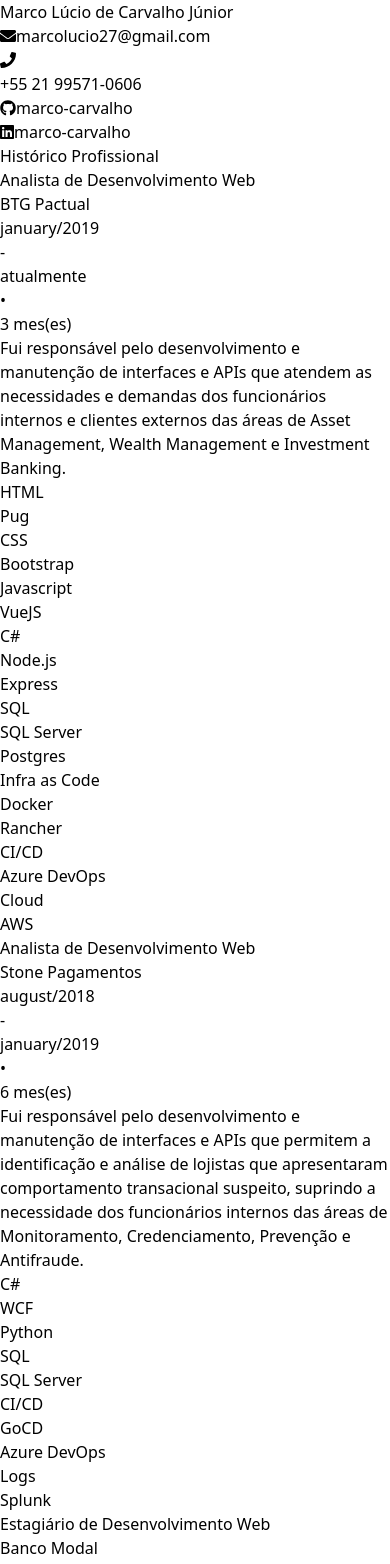
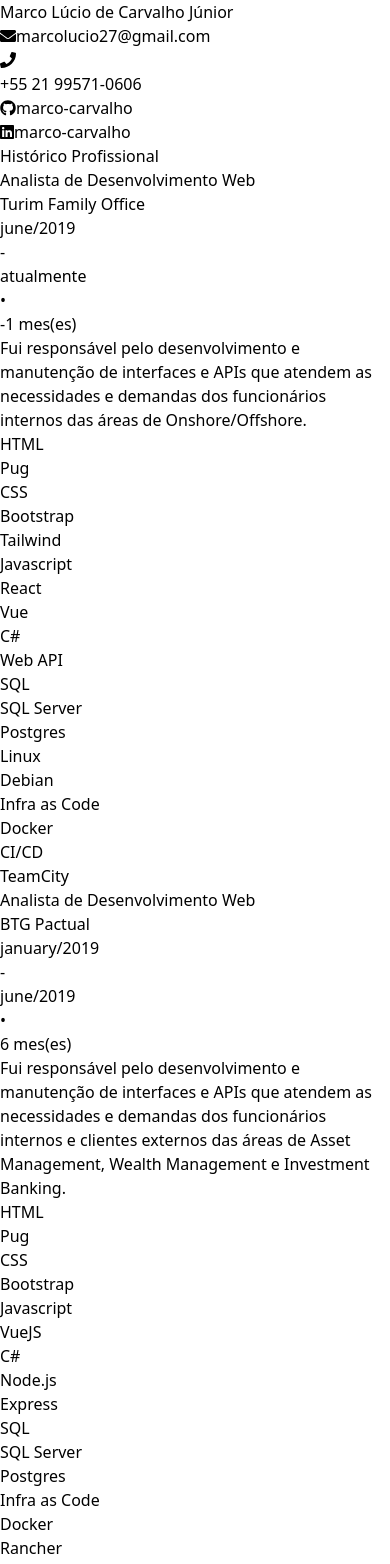
Before and after one commit to marco-carvalho/resume, a Vue app: page / in a window 390 px wide. Shown: the top 1564 px of the page. Built offline with nearby package versions, Linux system fonts and the light colour scheme.

Commit message:
update resume

```diff
--- a/src/App.vue
+++ b/src/App.vue
@@ -1,5 +1,5 @@
 <template lang="pug">
-#app.mx-auto.px-3.leading-none.w-full(class="lg:w-4/6 lg:px-0")
+#app.mx-auto.container.leading-none(class="lg:px-0")
   Header.mb-2(
     :name="name"
     :mail="mail"
@@ -7,7 +7,7 @@
     :github="github"
     :linkedin="linkedin"
   )
-  .flex.flex-wrap.-mx-2.mb-2
+  .flex.-mx-2
     .px-2.w-full(class="md:w-1/2")
       Experiences.mb-2(:experiences="experiences")
     .px-2.w-full(class="md:w-1/2")
@@ -46,79 +46,96 @@ export default {
   },
   data() {
     return {
-      name: 'Marco Lúcio de Carvalho Júnior',
-      mail: 'marcolucio27@gmail.com',
+      name: "Marco Lúcio de Carvalho Júnior",
+      mail: "marcolucio27@gmail.com",
       phone: {
         CCC: 55,
         cityCode: 21,
         number: "99571-0606",
       },
-      github: 'marco-carvalho',
-      linkedin: 'marco-carvalho',
-      resume: 'Um cientista da computação apaixonado por desenvolvimento web, interessado por Big Data/Machine Learning/DevOps, motivado pelos bons usos de novas tecnologias, e focado em melhorar e aplicar os meus conhecimentos e competências - tanto os conquistados academicamente quanto os de forma independente - em experiências que me façam crescer profissionalmente.',
+      github: "marco-carvalho",
+      linkedin: "marco-carvalho",
+      resume: "Um cientista da computação apaixonado por desenvolvimento web, motivado pelos bons usos de novas tecnologias, e focado em melhorar e aplicar os meus conhecimentos e competências em experiências que me façam crescer profissionalmente.",
       experiences: [
         {
-          company: 'BTG Pactual',
-          position: 'Analista de Desenvolvimento Web',
-          from: this.$moment('20190101'),
+          company: "Turim Family Office",
+          position: "Analista de Desenvolvimento Web",
+          from: this.$moment("20190601"),
           to: null,
-          description: 'Fui responsável pelo desenvolvimento e manutenção de interfaces e APIs que atendem as necessidades e demandas dos funcionários internos e clientes externos das áreas de Asset Management, Wealth Management e Investment Banking.',
+          description: "Fui responsável pelo desenvolvimento e manutenção de interfaces e APIs que atendem as necessidades e demandas dos funcionários internos das áreas de Onshore/Offshore.",
           tecnologies: [
-            {name:"HTML", subtecnologies: ["Pug"]},
-            {name:"CSS", subtecnologies: ["Bootstrap"]},
-            {name:"Javascript", subtecnologies: ["VueJS"]},
-            {name:"C#"},
-            {name:"Node.js", subtecnologies: ["Express"]},
-            {name:"SQL", subtecnologies: ["SQL Server", "Postgres"]},
-            {name:"Infra as Code", subtecnologies: ["Docker", "Rancher"]},
-            {name:"CI/CD", subtecnologies: ["Azure DevOps"]},
-            {name:"Cloud", subtecnologies: ["AWS"]},
+            {name: "HTML", subtecnologies: ["Pug"]},
+            {name: "CSS", subtecnologies: ["Bootstrap", "Tailwind"]},
+            {name: "Javascript", subtecnologies: ["React", "Vue"]},
+            {name: "C#", subtecnologies: ["Web API"]},
+            {name: "SQL", subtecnologies: ["SQL Server", "Postgres"]},
+            {name: "Linux", subtecnologies: ["Debian"]},
+            {name: "Infra as Code", subtecnologies: ["Docker"]},
+            {name: "CI/CD", subtecnologies: ["TeamCity"]},
           ]
         },
         {
-          company: 'Stone Pagamentos',
-          position: 'Analista de Desenvolvimento Web',
-          from: this.$moment('20180801'),
-          to: this.$moment('20190101'),
-          description: 'Fui responsável pelo desenvolvimento e manutenção de interfaces e APIs que permitem a identificação e análise de lojistas que apresentaram comportamento transacional suspeito, suprindo a necessidade dos funcionários internos das áreas de Monitoramento, Credenciamento, Prevenção e Antifraude.',
+          company: "BTG Pactual",
+          position: "Analista de Desenvolvimento Web",
+          from: this.$moment("20190101"),
+          to: this.$moment("20190601"),
+          description: "Fui responsável pelo desenvolvimento e manutenção de interfaces e APIs que atendem as necessidades e demandas dos funcionários internos e clientes externos das áreas de Asset Management, Wealth Management e Investment Banking.",
           tecnologies: [
-            {name:"C#", subtecnologies: ["WCF"]},
-            {name:"Python"},
-            {name:"SQL", subtecnologies: ["SQL Server"]},
-            {name: "CI/CD", subtecnologies: ["GoCD", "Azure DevOps"]},
-            {name:"Logs", subtecnologies: ["Splunk"]},
+            {name: "HTML", subtecnologies: ["Pug"]},
+            {name: "CSS", subtecnologies: ["Bootstrap"]},
+            {name: "Javascript", subtecnologies: ["VueJS"]},
+            {name: "C#"},
+            {name: "Node.js", subtecnologies: ["Express"]},
+            {name: "SQL", subtecnologies: ["SQL Server", "Postgres"]},
+            {name: "Infra as Code", subtecnologies: ["Docker", "Rancher"]},
+            {name: "CI/CD", subtecnologies: ["Azure DevOps"]},
+            {name: "Cloud", subtecnologies: ["AWS"]},
           ]
         },
         {
-          company: 'Banco Modal',
-          position: 'Estagiário de Desenvolvimento Web',
-          from: this.$moment("20170601"),
-          to: this.$moment('20180701'),
-          description: "Fui responsável pelo desenvolvimento e manutenção de serviços e APIs do projeto do Banco Digital, pela criação de novas funcionalidades para o sistema interno da empresa, além de ter iniciado os projetos de migração dos sites institucionais do banco para a utilização da JAMstack.",
+          company: "Stone Pagamentos",
+          position: "Analista de Desenvolvimento Web",
+          from: this.$moment("20180801"),
+          to: this.$moment("20181201"),
+          description: "Fui responsável pelo desenvolvimento e manutenção de interfaces e APIs que permitem a identificação e análise de lojistas que apresentaram comportamento transacional suspeito, suprindo a necessidade dos funcionários internos das áreas de Monitoramento, Credenciamento, Prevenção e Antifraude.",
           tecnologies: [
-            {name:"HTML"},
-            {name:"CSS", subtecnologies: ["Bootstrap"]},
-            {name:"Javascript", subtecnologies: ["React"]},
-            {name:"C#", subtecnologies: ["Web API", "WCF"]},
-            {name:"SQL", subtecnologies: ["SQL Server"]},
+            {name: "C#", subtecnologies: ["WCF"]},
+            {name: "Python"},
+            {name: "SQL", subtecnologies: ["SQL Server"]},
+            {name: "CI/CD", subtecnologies: ["Azure DevOps", "GoCD"]},
+            {name: "Logs", subtecnologies: ["Splunk"]},
           ]
         },
         {
-          company: 'CEFET/RJ',
-          position: 'Bolsista de Iniciação Científica',
+          company: "Banco Modal",
+          position: "Estagiário de Desenvolvimento Web",
+          from: this.$moment("20170601"),
+          to: this.$moment("20180701"),
+          description: "Fui responsável pelo desenvolvimento e manutenção de serviços e APIs do projeto do Banco Digital, pela criação de novas funcionalidades para o sistema interno da empresa, além de ter iniciado os projetos de migração dos sites institucionais do banco para a utilização da JAMstack.",
+          tecnologies: [
+            {name: "HTML"},
+            {name: "CSS", subtecnologies: ["Bootstrap"]},
+            {name: "Javascript", subtecnologies: ["React"]},
+            {name: "C#", subtecnologies: ["Web API", "WCF"]},
+            {name: "SQL", subtecnologies: ["SQL Server"]},
+          ]
+        },
+        {
+          company: "CEFET/RJ",
+          position: "Bolsista de Iniciação Científica",
           from: this.$moment("20170101"),
           to: this.$moment("20170601"),
-          description: 'Fui responsável por implementar e utilizar o framework de Machine Learning chamado Diffusion Map para reduzir a dimensionalidade e extrair funcionalidades do dataset de flores Iris e de datasets formados por características de estrelas, como coordenadas e informações referentes a luminosidade.',
+          description: "Fui responsável por implementar e utilizar o framework de Machine Learning chamado Diffusion Map para reduzir a dimensionalidade e extrair funcionalidades do dataset de flores Iris e de datasets formados por características de estrelas, como coordenadas e informações referentes a luminosidade.",
           tecnologies: [
             {name: "R"}
           ]
         },
         {
-          company: 'Itaú Unibanco',
-          position: 'Estagiário de Desenvolvimento Web',
-          from: this.$moment("20150501"),
+          company: "Itaú Unibanco",
+          position: "Estagiário de Desenvolvimento Web",
+          from: this.$moment("20150101"),
           to: this.$moment("20161201"),
-          description: 'Fui responsável pelo desenvolvimento e manutenção de projetos web dos clientes da área de Previdência, corrigindo bugs e melhorando o desempenho.',
+          description: "Fui responsável pelo desenvolvimento e manutenção de projetos web dos clientes da área de Previdência, corrigindo bugs e melhorando o desempenho.",
           tecnologies: [
             {name: "HTML"},
             {name: "CSS"},
@@ -138,8 +155,8 @@ export default {
         }
       ],
       languages: [
-        { name: 'Português', level: 'fluente' },
-        { name: 'Inglês', level: 'avançado' },
+        { name: "Português", level: "fluente" },
+        { name: "Inglês", level: "avançado" },
       ],
       skills: [
         {
@@ -169,10 +186,10 @@ export default {
         {
           name: "DevOps",
           tecnologies: [
-            { name: "Linux", subtecnologies: ["Ubuntu"]},
+            { name: "Linux", subtecnologies: ["Ubuntu", "Debian"]},
             { name: "Web Servers", subtecnologies: ["IIS", "Nginx"]},
             { name: "Infra as Code", subtecnologies: ["Docker", "Rancher"]},
-            { name: "CI/CD", subtecnologies: ["Travis CI", "GoCD", "Azure DevOps"]},
+            { name: "CI/CD", subtecnologies: ["Travis CI", "GoCD", "TeamCity"]},
             { name: "Logs", subtecnologies: ["Splunk"]},
             { name: "Cloud", subtecnologies: ["AWS"]},
           ]
--- a/src/components/Certifications.vue
+++ b/src/components/Certifications.vue
@@ -2,7 +2,7 @@
 div
   .bg-black.uppercase.text-center.text-white.rounded.mb-2.text-2xl
     .font-bold.p-1 Certificados
-  .mb-2(v-for="certification in certifications")
+  .mb-1(v-for="certification in certifications")
     .font-bold {{certification.title}}
     .font-normal {{certification.company}}
     .inline-block.text-gray-600.mr-1 {{certification.date.format("MMMM/YYYY").toLowerCase()}}
--- a/src/components/Experiences.vue
+++ b/src/components/Experiences.vue
@@ -11,7 +11,7 @@ div
       .inline.mr-1 {{experience.to ? experience.to.format("MMMM/YYYY").toLowerCase() : 'atualmente'}}
       .inline.mr-1 •
       .inline.mr-1 {{dateDiff(experience.from, experience.to)}} mes(es)
-    .mb-1 {{experience.description}}
+    .mb-1.hidden(class="md:block") {{experience.description}}
     .inline-block(v-for='tecnology in experience.tecnologies')
       .inline-block
         .bg-gray-800.rounded.text-white.mb-1.p-1.mr-1 {{tecnology.name}}
@@ -30,7 +30,7 @@ div
         const to = this.$moment(date2 || new Date());
         const diff = to.diff(from);
         const duration = this.$moment.duration(diff);
-        const durationAsMonths = duration.asMonths();
+        const durationAsMonths = duration.asMonths()+1;
         return Math.ceil(durationAsMonths);
       }
     }
--- a/src/components/Header.vue
+++ b/src/components/Header.vue
@@ -1,6 +1,6 @@
 <template lang="pug">
 .text-center
-  .text-5xl.font-bold.uppercase.leading-tight.mb-1 {{name}}
+  .text-4xl.font-bold.uppercase.leading-tight.mb-1 {{name}}
   .inline-block.mx-3
     .fa.fa-envelope.mr-1
     a.inline.text-blue-700.underline(:href="'mailto:' + mail") {{mail}}
```
